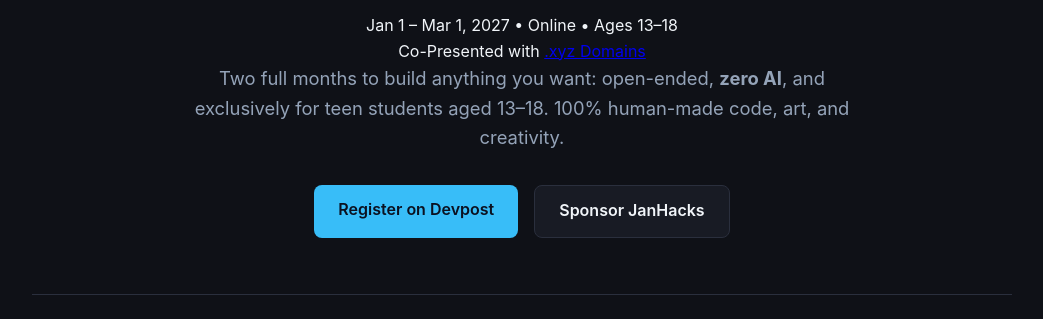
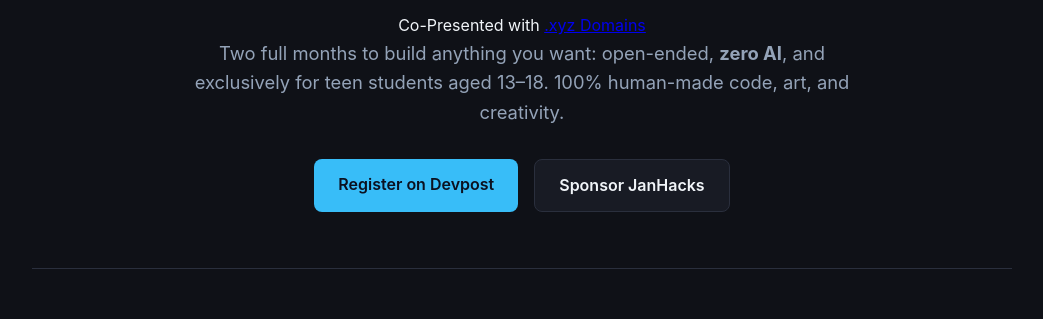
Before and after one commit to JanHacks/JanHacks-2027.github.io, a plain HTML site: page index.html in a window 1280 px wide. Shown: the part 216-535 px from the top of the page, without its empty margins (118-1161 px from the left). Drawn offline with Linux system fonts and the light colour scheme.

Commit message:
Update index.html

```diff
--- a/index.html
+++ b/index.html
@@ -279,7 +279,6 @@
     <header>
       <div class="badge">Jan 1 – Mar 1, 2027 • Online • Ages 13–18</div>
       <h1>JanHacks 2027</h1>
-      Jan 1 – Mar 1, 2027 • Online • Ages 13–18
 <p class="co-presenter">Co-Presented with <a href="https://gen.xyz" target="_blank" rel="noopener">.xyz Domains</a></p>
 
       <p class="subtitle">
```
